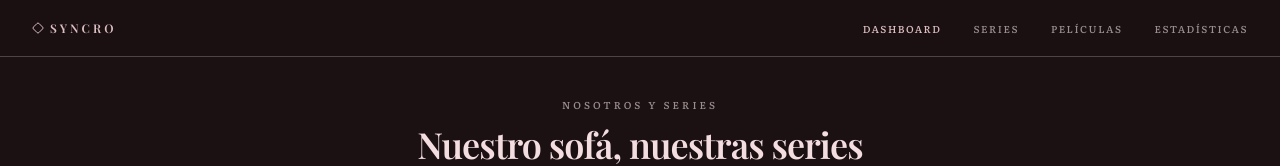
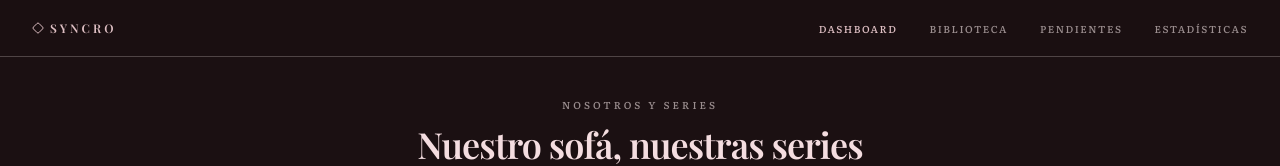
Before and after one commit to Arcay322/Syncro, a Next.js app: page / in a window 1280 px wide. Shown: the top 166 px of the page. Built offline with nearby package versions, Linux system fonts and the light colour scheme; no server answers; the database is empty; sample sign-in values are in the browser's storage.

Commit message:
feat: add navigation links to library and future pages

```diff
--- a/components/navbar.tsx
+++ b/components/navbar.tsx
@@ -41,9 +41,9 @@ export function Navbar({ user }: NavbarProps) {
 
   const navLinks = [
     { href: "/", label: "Dashboard" },
-    { href: "#", label: "Series" },
-    { href: "#", label: "Películas" },
-    { href: "#", label: "Estadísticas" },
+    { href: "/series", label: "Biblioteca" },
+    { href: "/pendientes", label: "Pendientes" },
+    { href: "/estadisticas", label: "Estadísticas" },
   ]
 
   return (
```
